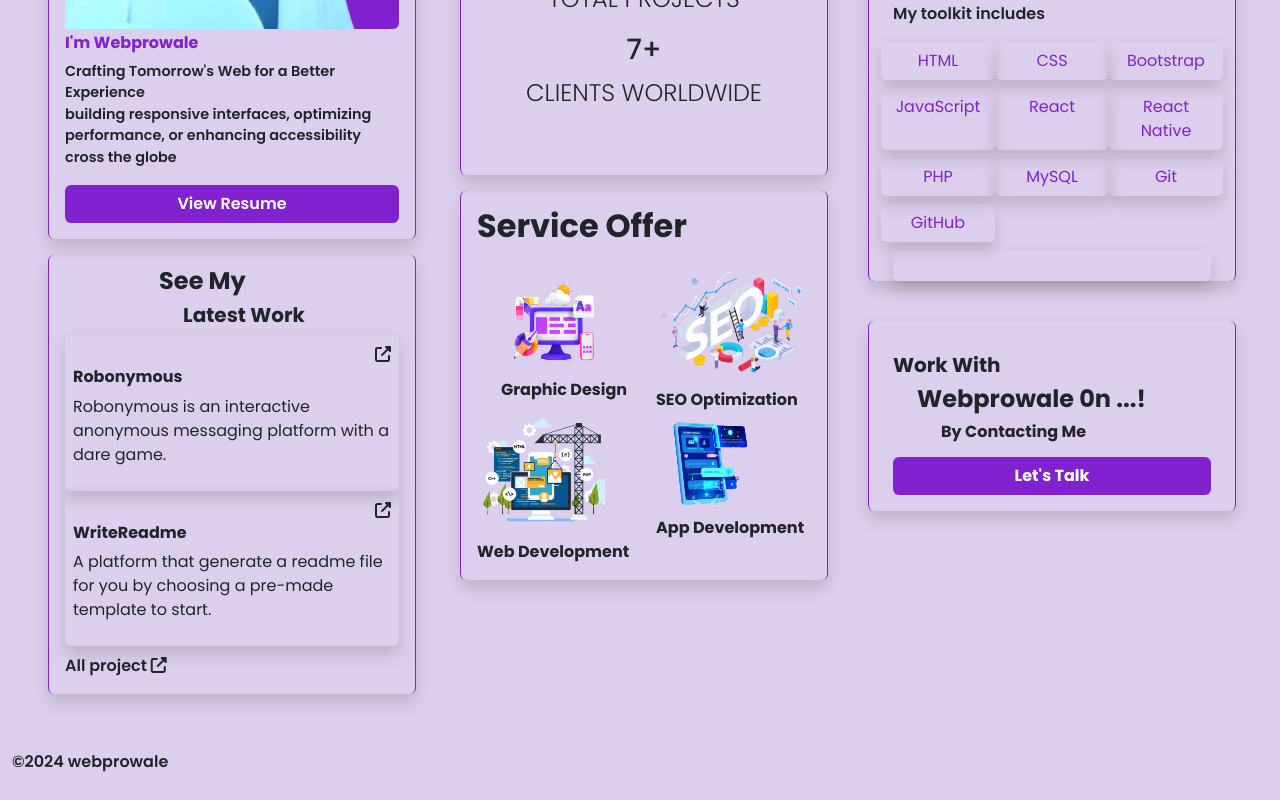
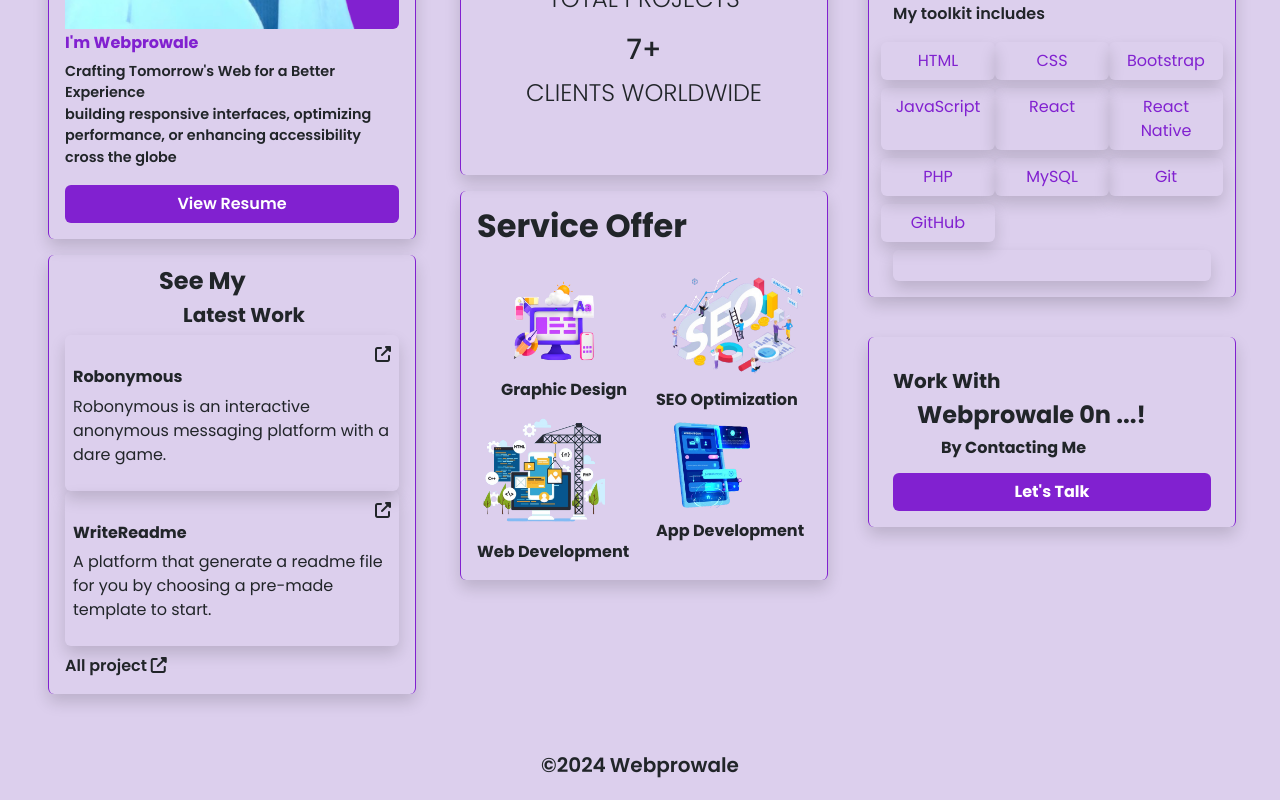
Before and after one commit to Webprowale/webprowale, a React (Vite) app: page / in a window 1280 px wide. Shown: the part 450-1250 px from the top of the page. Built offline with nearby package versions, Linux system fonts and the light colour scheme; the HTML template or start-up script is replaced by a standard one.

Commit message:
add easy load on images

```diff
--- a/index.html
+++ b/index.html
@@ -12,6 +12,7 @@
   <body>
     <div id="root"></div>
     <script src="https://cdn.jsdelivr.net/npm/bootstrap@5.3.2/dist/js/bootstrap.bundle.min.js"></script>
+
     <script type="module" src="/src/main.jsx"></script>
   </body>
 </html>
--- a/package.json
+++ b/package.json
@@ -13,6 +13,7 @@
     "@react-pdf/renderer": "^3.4.2",
     "react": "^18.2.0",
     "react-dom": "^18.2.0",
+    "react-lazyload": "^3.2.1",
     "react-router-dom": "^6.22.3"
   },
   "devDependencies": {
--- a/src/Components/Biography.jsx
+++ b/src/Components/Biography.jsx
@@ -1,11 +1,14 @@
 import React from "react";
+import LazyLoad from 'react-lazyload';
 import Dev from "../Images/webb2.png";
 import { Link } from "react-router-dom";
 function Biography() {
   return (
     <div className="rounded shadow px-3 pt-2 d-flex flex-column con1 mb-2">
       <div className=" primaryBg rounded mb-1">
+      <LazyLoad height={200} offset={100}>
         <img src={Dev} className="img-fluid" height={100} />
+        </LazyLoad>
       </div>
       <h3 className=" primaryColor rounded fs-6 fw-bold">I'm Webprowale</h3>
       <p className="lead small fw-semibold">
--- a/src/Components/Experience.jsx
+++ b/src/Components/Experience.jsx
@@ -2,7 +2,7 @@ import React from 'react'
 
 function Experience() {
   return (
-    <div className="rounded mt-3 shadow px-3 py-4 d-flex flex-column text-center con1">
+    <div className="rounded mt-3 shadow px-3 py-4 d-flex flex-column text-center con1" >
     <div className="d-flex flex-column ">
     <h3>05</h3>
     <p className='lead fs-4'>YEARS OF Experience</p>
--- a/src/Components/Footer.jsx
+++ b/src/Components/Footer.jsx
@@ -1,16 +1,18 @@
-import React from 'react'
-import { Link } from 'react-router-dom';
+import React from "react";
+import { Link } from "react-router-dom";
 const date = new Date();
-const year = date.getFullYear()
+const year = date.getFullYear();
 function Footer() {
   return (
-    <div className='container-fluid pt-2 pb-1 mt-5'>
-     <div className=" d-flex">
-     <span className='fw-semibold fs-6'>&copy;{year}</span>
-     <Link className=' fs-6 fw-semibold ms-1'>webprowale</Link>
-     </div>
+    <div className="container-fluid pt-2 pb-1 mt-5">
+      <div className="mx-auto">
+      <div className=" text-center">
+        <span className="fw-semibold fs-5">&copy;{year}</span>
+        <Link className=" fs-5 fw-semibold ms-1 ">Webprowale</Link>
+      </div>
+      </div>
     </div>
-  )
+  );
 }
 
-export default Footer
+export default Footer;
--- a/src/Components/SeeLatestWork.jsx
+++ b/src/Components/SeeLatestWork.jsx
@@ -3,7 +3,8 @@ import web from "../Images/web1.png";
 import { Link } from "react-router-dom";
 function SeeLatestWork() {
   return (
-    <div className="rounded shadow px-3 pt-2 d-flex flex-column  mt-2 con1">
+    <div className="rounded shadow px-3 pt-2 d-flex flex-column  mt-2 con1" data-aos="fade-up"
+    data-aos-anchor-placement="bottom-bottom">
       <div className="mx-auto mt-1">
         <h6 className="fs-4 fw-bold">See My</h6>
         <h5 className="fs-5 fw-bold ms-4 ">Latest Work</h5>
--- a/src/Components/ServiceOffer.jsx
+++ b/src/Components/ServiceOffer.jsx
@@ -1,36 +1,49 @@
 import React from "react";
-import web from '../Images/web1.png'
-import appD from "../Images/app.png"
-import graphic from '../Images/graphics.png'
-import seo from '../Images/seo.png'
+import LazyLoad from "react-lazyload";
+import web from "../Images/web1.png";
+import appD from "../Images/app.png";
+import graphic from "../Images/graphics.png";
+import seo from "../Images/seo.png";
 function ServiceOffer() {
   return (
-    <div
-      className="rounded mt-3 shadow px-3 py-3 d-flex flex-column con1"
-    >
+    <div className="rounded mt-3 shadow px-3 py-3 d-flex flex-column con1"data-aos="fade-up"
+    data-aos-anchor-placement="bottom-bottom">
       <h4 className="fs-2 fw-bold mb-3 ">Service Offer</h4>
-      <div className="row" style={{justifyContent:"space-evenly"}}>
+      <div className="row" style={{ justifyContent: "space-evenly" }}>
         <div className="col col-6 d-flex flex-column pt-2 ">
-          <img src={graphic} className='img-fluid' />
+          <LazyLoad height={200} offset={100}>
+            <img src={graphic} className="img-fluid" />
+          </LazyLoad>
           <small className="fw-bold ms-4 fs-6">Graphic Design</small>
         </div>
         <div className="col col-6 d-flex flex-column">
-          <img src={seo} className='img-fluid' />
+          <LazyLoad height={200} offset={100}>
+            <img src={seo} className="img-fluid" />
+          </LazyLoad>
           <small className="fw-bold fs-6">SEO Optimization</small>
         </div>
         <div className="col col-6 d-flex flex-column">
-          <img src={web} className='img-fluid '  style={{maxWidth: "8rem"}} />
+          <LazyLoad height={200} offset={100}>
+            <img
+              src={web}
+              className="img-fluid "
+              style={{ maxWidth: "8rem" }}
+            />
+          </LazyLoad>
           <small className="fw-bold fs-6 ">Web Development</small>
         </div>
         <div className="col col-6 d-flex flex-column">
-          <img src={appD} className='img-fluid' style={{maxWidth: "10rem"}}/>
+          <LazyLoad height={200} offset={100}>
+            <img
+              src={appD}
+              className="img-fluid"
+              style={{ maxWidth: "10rem" }}
+            />
+          </LazyLoad>
           <small className="fw-bold fs-6">App Development</small>
         </div>
       </div>
-      {/* <div className="d-flex mt-3">
-      <h2 className="fs-3 text-black fw-semibold mt-3">Things I'm good at</h2>
-      <i class="far fa-thumbs-up primaryColor ms-2 " style={{fontSize:'4rem'}}></i>
-      </div> */}
+
     </div>
   );
 }
--- a/src/Components/SkillTools.jsx
+++ b/src/Components/SkillTools.jsx
@@ -2,7 +2,8 @@ import React from "react";
 
 function SkillTools() {
   return (
-    <div className="rounded shadow px-4 pt-2 d-flex flex-column con1 mt-2">
+    <div className="rounded shadow px-4 pt-2 d-flex flex-column con1 mt-2" data-aos="fade-up"
+    data-aos-anchor-placement="bottom-bottom">
       <h4 className="mt-3 fs-5 fw-bold">My contributions</h4>
       <p className="text-start">
         As a Full-stack Web Developer, I excel in harmonizing captivating
@@ -24,7 +25,7 @@ function SkillTools() {
           <h6 className="col-4 btn shadow primaryColor">Git</h6>
           <h6 className="col-4 btn shadow primaryColor">GitHub</h6>
         </div>
-        <div className="mx-auto shadow rounded">
+        <div className="mx-auto shadow rounded mb-3">
         <marquee>Ensuring A Dynamic And Efficient Approach To Every Project.</marquee>
       </div>
     </div>
--- a/src/Components/SocialIcon.jsx
+++ b/src/Components/SocialIcon.jsx
@@ -4,7 +4,8 @@ import { Link } from "react-router-dom";
 function SocialIcon() {
   return (
     <div
-      className="rounded shadow px-1 pt-2 d-flex flex-column con1"
+      className="rounded shadow px-1 pt-2 d-flex flex-column con1" data-aos="fade-up"
+      data-aos-anchor-placement="bottom-bottom"
     >
         <h3 className='smal small fw-semibold my-1'>Connect Me</h3>
       <div className="d-flex px-2">
--- a/src/Components/Title.jsx
+++ b/src/Components/Title.jsx
@@ -2,7 +2,8 @@ import React from 'react'
 
 function Title() {
   return (
-    <div className='rounded shadow px-3  pt-4 pb-2 d-flex flex-column con1'>
+    <div className='rounded shadow px-3  pt-4 pb-2 d-flex flex-column con1' data-aos="fade-up"
+    data-aos-anchor-placement="bottom-bottom">
      <h3 className='fs-6 small fw-semibold primaryColor tit'>Title</h3>
      <h2 className='fw-bold fs-6 ms-2 text-black sof'>Software</h2>
      <h2 className='fw-bold fs-4 ms-3 lead dev'>Developer</h2>
--- a/src/Components/WorkWith.jsx
+++ b/src/Components/WorkWith.jsx
@@ -5,7 +5,8 @@ function WorkWith() {
     window.location.href = 'mailto:webprowale@gmail.com';
   }
   return (
-    <div className="rounded mt-3 shadow px-4 py-3 d-flex flex-column con1">
+    <div className="rounded mt-3 shadow px-4 py-3 d-flex flex-column con1" data-aos="fade-up"
+    data-aos-anchor-placement="bottom-bottom">
       <h4 className="fw-bold fs-5 mt-3">Work With</h4>
       <h3 className="fw-bold fs-4 ms-4 ">Webprowale 0n ...!</h3>
       <h3 className="fw-bold fs-6 ms-5">By Contacting Me</h3>
```
Also changed, not shown: 1 other file (tests, documents, lock files or other folders).
